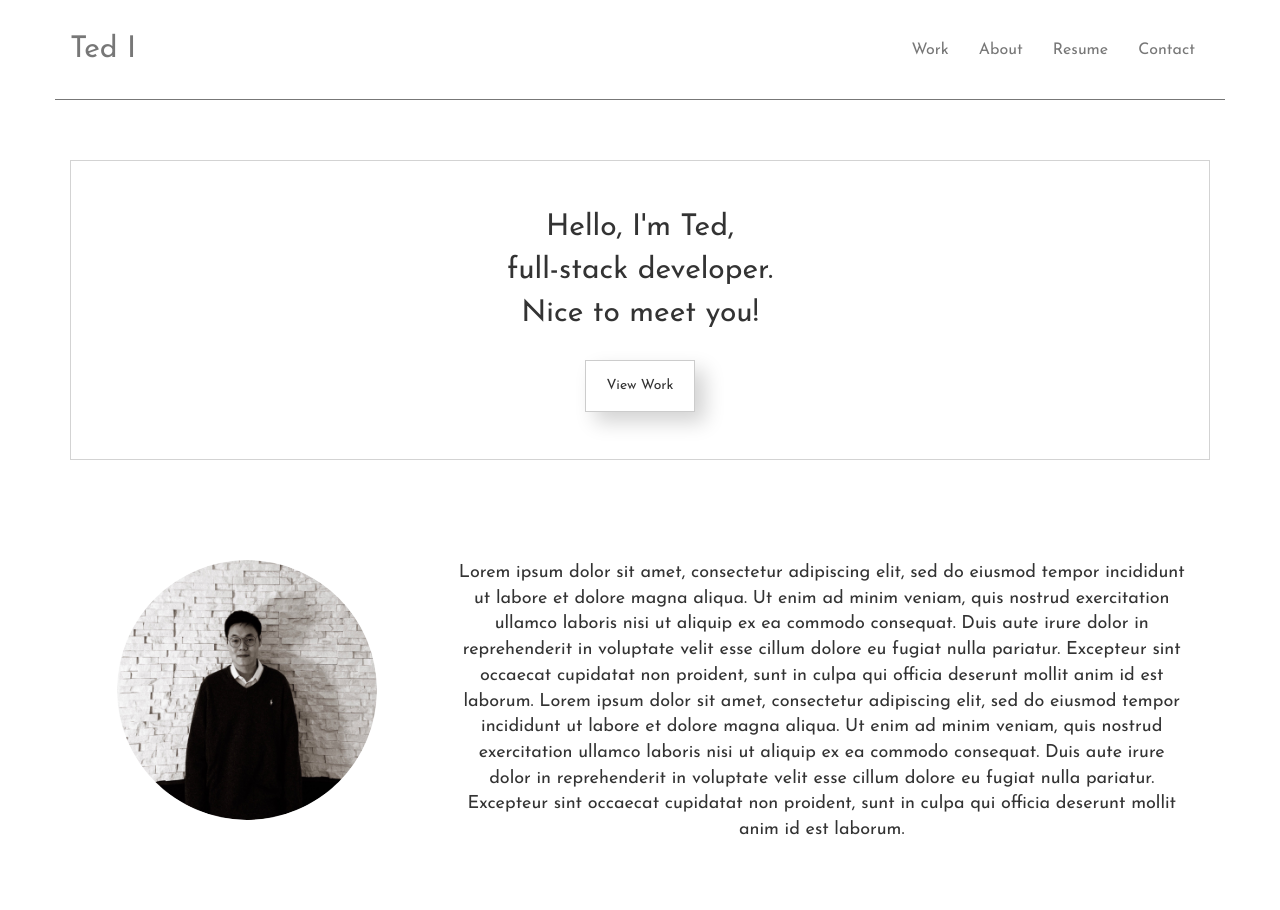
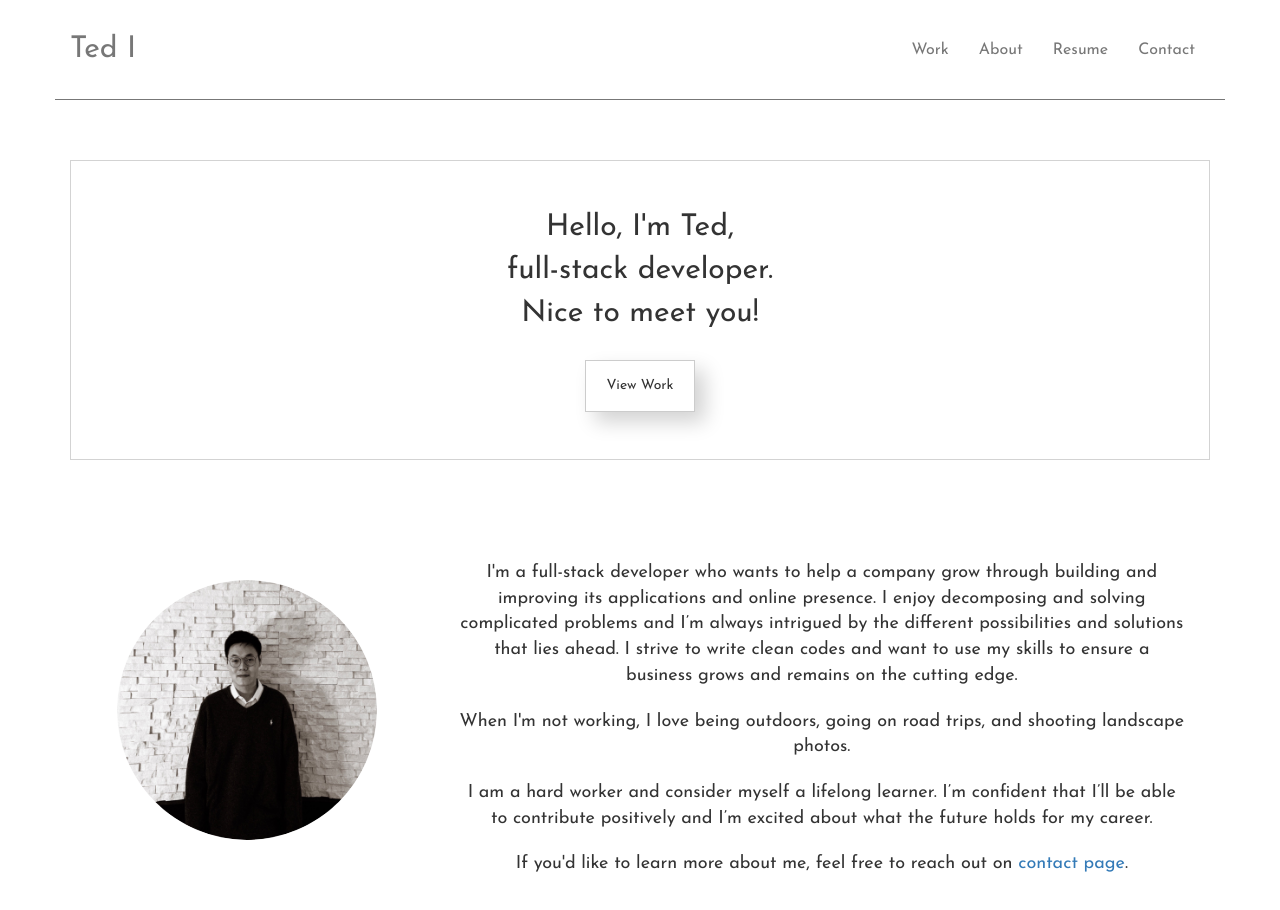
Before and after one commit to tedi0722/portfolio, a React (Create React App) app: page /About in a window 1280 px wide. Shown: the top 910 px of the page. Built offline with nearby package versions, Linux system fonts and the light colour scheme.

Commit message:
bio changes

```diff
--- a/src/components/about/About.css
+++ b/src/components/about/About.css
@@ -1,5 +1,9 @@
 .profile-pic {
     width: 300px;
+    padding: 20px;
+}
+
+.profile-pic-wrapper {
     padding: 20px;
 }
 
@@ -31,6 +35,10 @@
     border: none;
 }
 
+p {
+    margin-bottom: 20px;
+}
+
 div.text-center.jumbotron {
     background: white;
     border: 1px solid lightgrey;
--- a/src/components/about/About.jsx
+++ b/src/components/about/About.jsx
@@ -22,7 +22,10 @@ export default class About extends Component {
                         <Image src={ ProfilePic } circle className="profile-pic" />
                     </Col>
                     <Col xs={12} md={8} className="bio-wrapper">
-                        <p>Lorem ipsum dolor sit amet, consectetur adipiscing elit, sed do eiusmod tempor incididunt ut labore et dolore magna aliqua. Ut enim ad minim veniam, quis nostrud exercitation ullamco laboris nisi ut aliquip ex ea commodo consequat. Duis aute irure dolor in reprehenderit in voluptate velit esse cillum dolore eu fugiat nulla pariatur. Excepteur sint occaecat cupidatat non proident, sunt in culpa qui officia deserunt mollit anim id est laborum. Lorem ipsum dolor sit amet, consectetur adipiscing elit, sed do eiusmod tempor incididunt ut labore et dolore magna aliqua. Ut enim ad minim veniam, quis nostrud exercitation ullamco laboris nisi ut aliquip ex ea commodo consequat. Duis aute irure dolor in reprehenderit in voluptate velit esse cillum dolore eu fugiat nulla pariatur. Excepteur sint occaecat cupidatat non proident, sunt in culpa qui officia deserunt mollit anim id est laborum.</p>
+                        <p>I'm a full-stack developer who wants to help a company grow through building and improving its applications and online presence. I enjoy decomposing and solving complicated problems and I’m always intrigued by the different possibilities and solutions that lies ahead. I strive to write clean codes and want to use my skills to ensure a business grows and remains on the cutting edge.</p>
+                        <p>When I'm not working, I love being outdoors, going on road trips, and shooting landscape photos.</p>
+                        <p>I am a hard worker and consider myself a lifelong learner. I’m confident that I’ll be able to contribute positively and I’m excited about what the future holds for my career.</p>
+                        <p>If you'd like to learn more about me, feel free to reach out on <Link to="/Contact">contact page</Link>.</p>
                     </Col>
                 </Row>
             </Grid>
--- a/src/components/footer/Footer.jsx
+++ b/src/components/footer/Footer.jsx
@@ -10,7 +10,7 @@ export default class Footer extends Component {
                 <a href="https://github.com/tedi0722" target="_blank" rel="noopener noreferrer">
                 <i className="fa fa-github-square" aria-hidden="true" />
                 </a>
-                <a href="http://google.com" target="_blank" rel="noopener noreferrer">
+                <a href="https://www.linkedin.com/in/ted-i-8a9813131/" target="_blank" rel="noopener noreferrer">
                 <i className="fa fa-linkedin-square" aria-hidden="true" />
                 </a>
                 <a href="https://www.instagram.com/tsi.jpg/" target="_blank" rel="noopener noreferrer">
```
